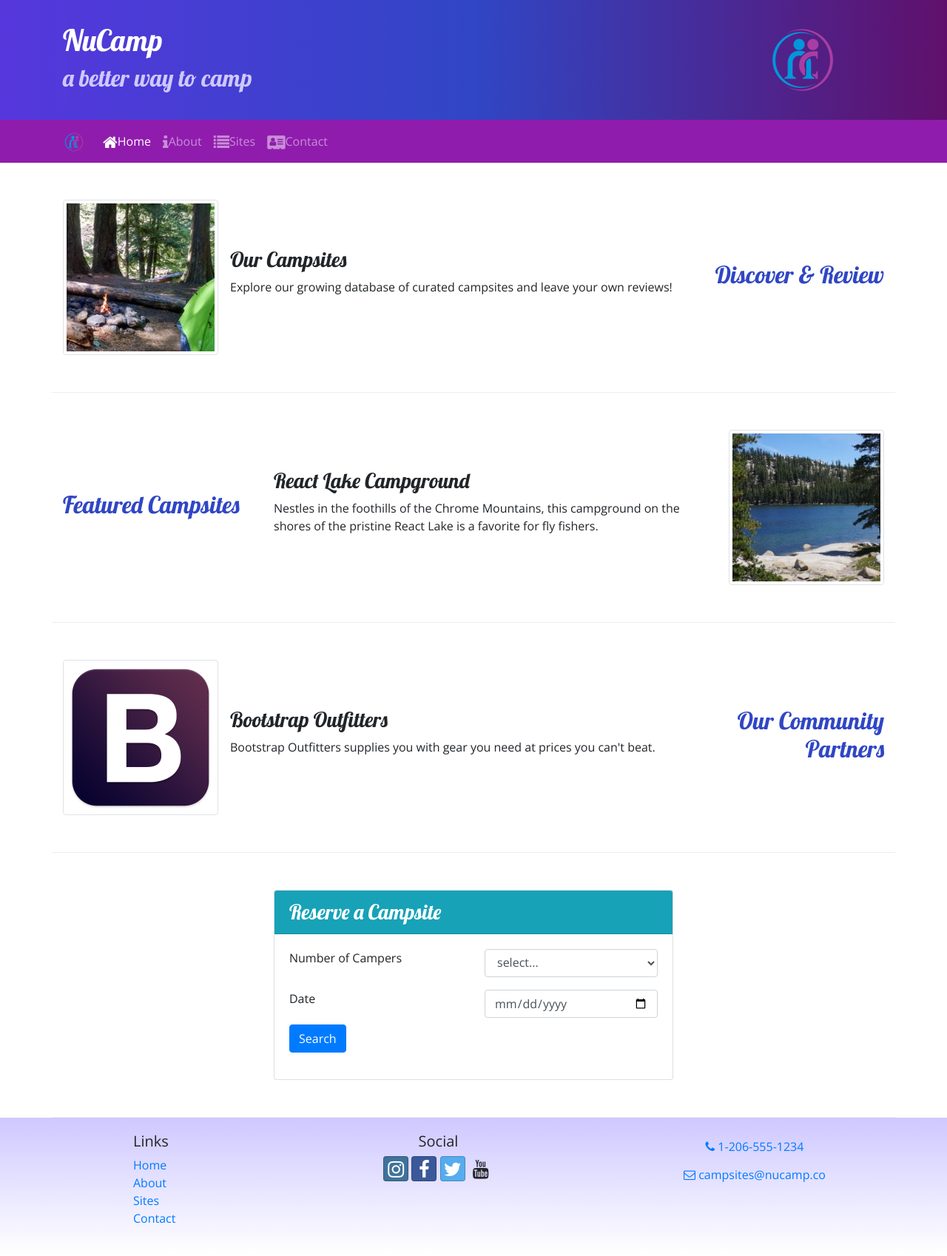
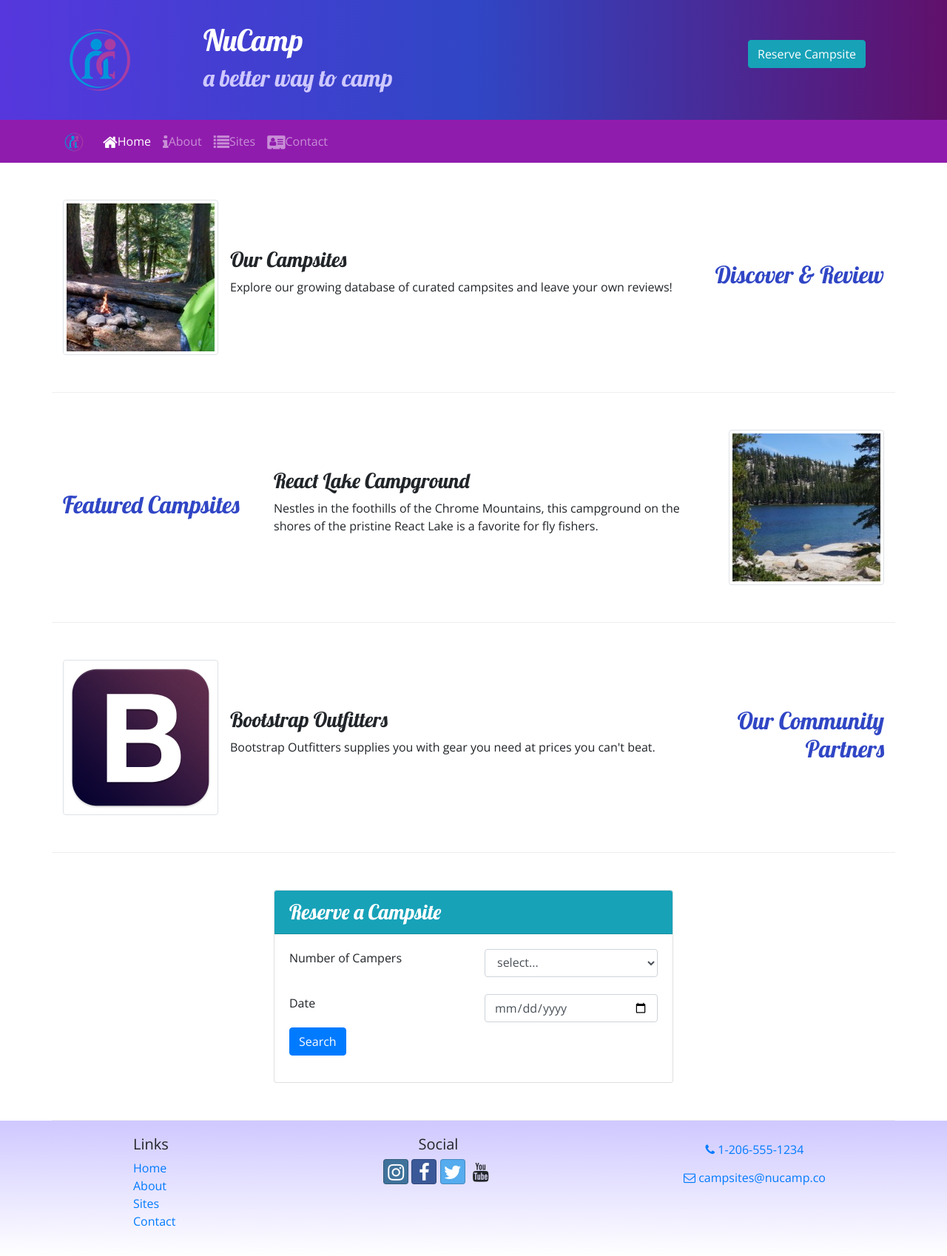
Before and after one commit to pm2dev/coding-exercise-nucamp, a website: page index.html in a window 1280 px wide. Shown: the whole page at 74% size. Drawn offline with nearby package versions, Linux system fonts and the light colour scheme.

Commit message:
completed task 3

```diff
--- a/index.html
+++ b/index.html
@@ -36,21 +36,29 @@
     <header class="jumbotron jumbotron-fluid">
       <div class="container">
         <div class="row">
+          <!-- column 1 logo -->
+          <div class="col-4 col-sm-3 col-md-2 align-self-center">
+            <img src="img/logo.png" class="img-fluid" />
+          </div>
+          <!-- column 2 title -->
           <div class="col">
             <h1>NuCamp</h1>
             <h2>a better way to camp</h2>
           </div>
-          <div class="col-4 col-sm-3 col-md-2 align-self-center">
-            <img src="img/logo.png" class="img-fluid" />
+          <!-- column 3 button -->
+          <div class="col-md-4 col-xl-2 m-4">
+            <a class="btn btn-info" href="#reserveForm" role="button"
+              >Reserve Campsite</a
+            >
           </div>
         </div>
       </div>
     </header>
-
+    <!-- TODO: Fix the spacing in the nav bar. There should be a space between the icon and the label-->
     <!-- nav bar -->
     <nav class="navbar navbar-expand-sm navbar-dark sticky-top">
       <div class="container">
-        <a class="navbar-brand" href="#"
+        <a class="navbar-brand" href="index.html"
           ><img src="img/logo.png" height="30" width="30"
         /></a>
         <button
@@ -168,11 +176,10 @@
             <!-- card title -->
             <h3 class="card-header bg-info text-white">Reserve a Campsite</h3>
             <div class="card-body">
-              <form action="" method="post">
-
+              <form id="reserveForm" action="" method="post">
                 <!-- row 1 -->
-                <div class="row">
-                  <div class="form-group col-sm-6">
+                <div class="form-group row">
+                  <div class="col-sm-6">
                     <label for="numCampers">Number of Campers</label>
                   </div>
                   <div class="col-sm-6">
@@ -194,7 +201,7 @@
 
                 <!-- row 2 -->
                 <div class="row">
-                  <div class="form-group col-sm-6">
+                  <div class="col-sm-6">
                     <label for="date" class="col-form-label">Date</label>
                   </div>
                   <div class="col-sm-6 col-form-label">
@@ -207,10 +214,10 @@
                     />
                   </div>
                 </div>
-<!-- TODO: Fix the spacing between the submit button and date field on XS viewports-->
+
                 <!-- row 3 -->
-                <div class="row">
-                  <div class=" form-group col">
+                <div class="form-group row">
+                  <div class="col">
                     <button class="btn btn-primary" type="submit">
                       Search
                     </button>
```
